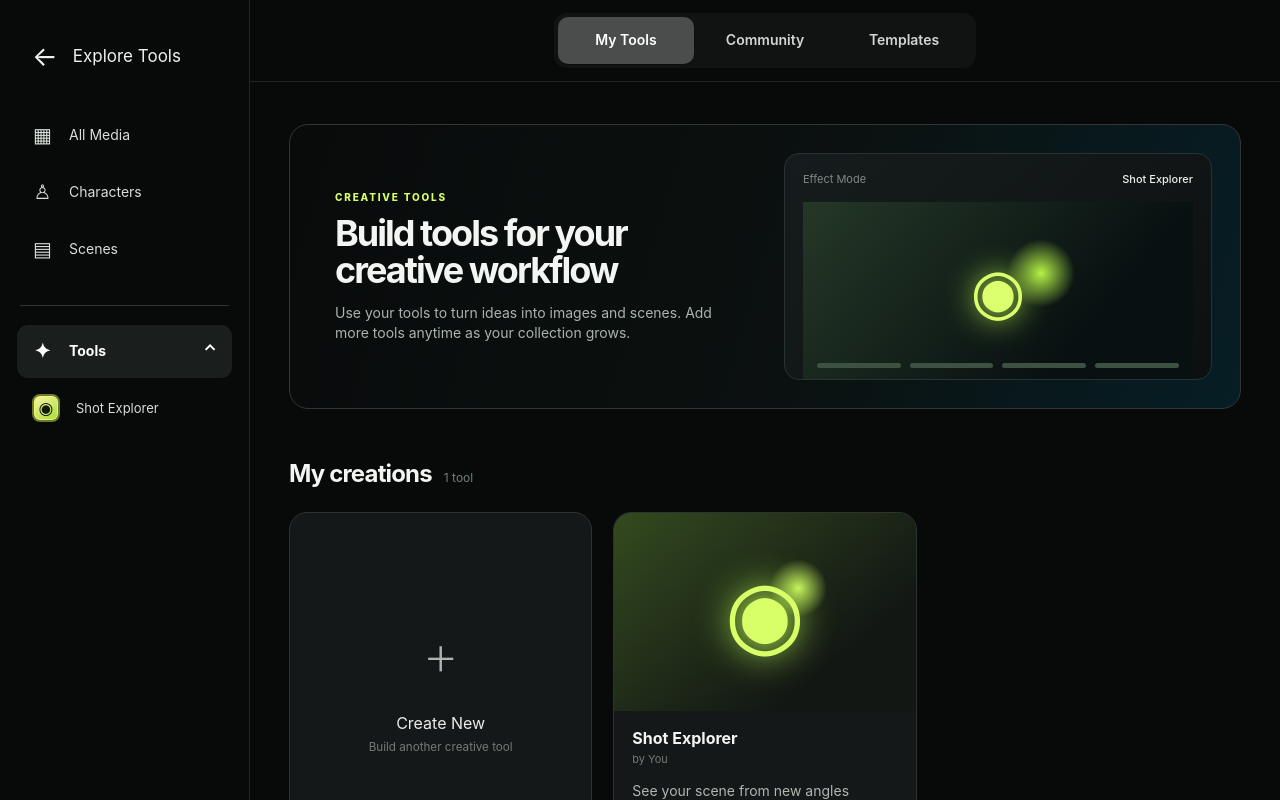
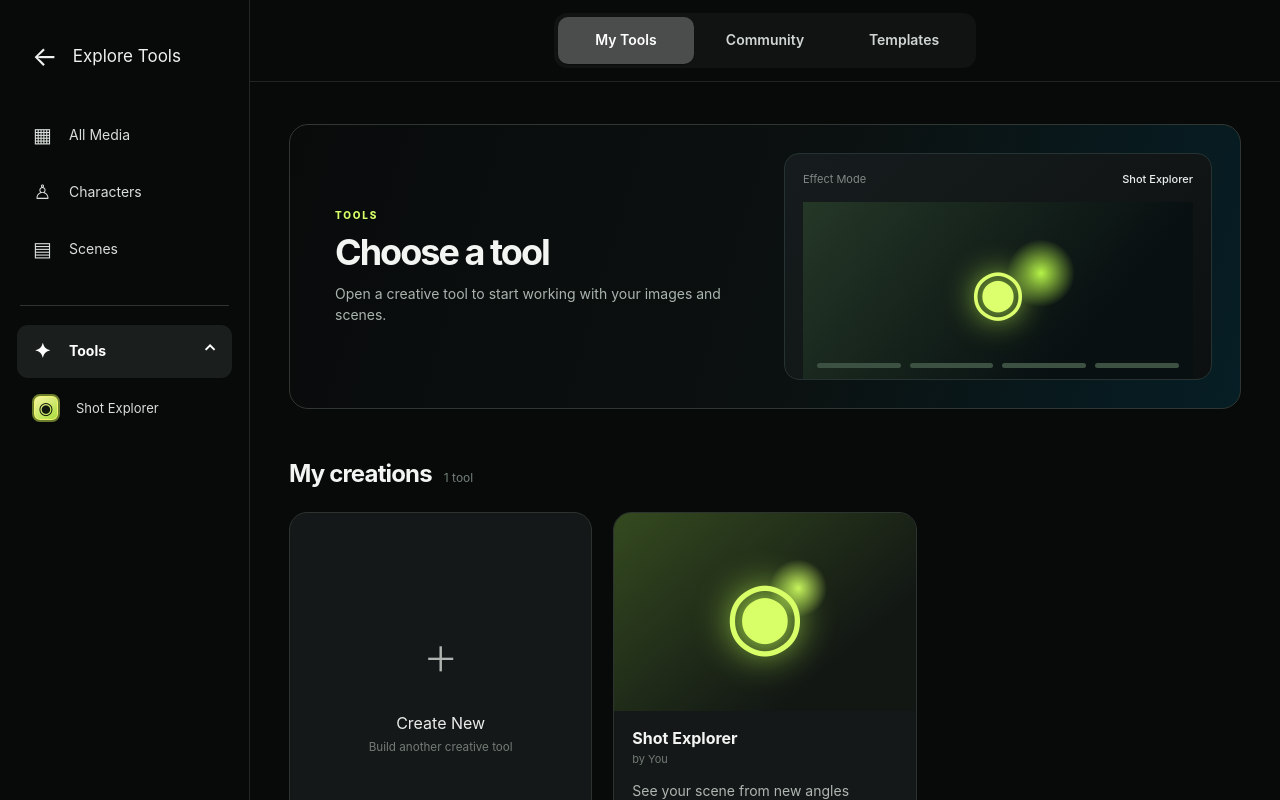
Before and after one commit to Suraj1812/shot-explorer-app, a React (Vite) app: page / in a window 1280 px wide. Shown: the top 800 px of the page. Built offline with nearby package versions, Linux system fonts and the light colour scheme.

Commit message:
Align launcher copy with Flow tools

```diff
--- a/src/App.jsx
+++ b/src/App.jsx
@@ -30,7 +30,7 @@ function Launcher() {
         {[['my-tools', 'My Tools'], ['community', 'Community'], ['templates', 'Templates']].map(([id, label]) => <button key={id} type="button" role="tab" aria-selected={activeTab === id} className={`tab ${activeTab === id ? "active" : ""}`} onClick={() => setActiveTab(id)}>{label}</button>)}
       </div></header>
       {activeTab === "my-tools" ? <section className="page-content">
-        <section className="feature-banner"><div className="feature-copy"><div className="feature-kicker">CREATIVE TOOLS</div><h1>Build tools for your creative workflow</h1><p>Use your tools to turn ideas into images and scenes. Add more tools anytime as your collection grows.</p></div><div className="feature-demo"><div className="demo-toolbar"><span>Effect Mode</span><strong>Shot Explorer</strong></div><div className="demo-stage"><div className="demo-image">◉</div><div className="demo-controls"><i /><i /><i /><i /></div></div></div></section>
+        <section className="feature-banner"><div className="feature-copy"><div className="feature-kicker">TOOLS</div><h1>Choose a tool</h1><p>Open a creative tool to start working with your images and scenes.</p></div><div className="feature-demo"><div className="demo-toolbar"><span>Effect Mode</span><strong>Shot Explorer</strong></div><div className="demo-stage"><div className="demo-image">◉</div><div className="demo-controls"><i /><i /><i /><i /></div></div></div></section>
         <section className="creation-section"><div className="section-heading"><h2>My creations</h2><span className="count">{visibleTools.length} tool</span></div><div className="creation-grid">
           <button className="create-card" type="button" onClick={() => setNotice("Create New is ready for your next tool.")}><span className="create-plus">+</span><span className="create-label">Create New</span><small>Build another creative tool</small></button>
           {visibleTools.map((tool) => <article className="tool-card" key={tool.id}><Link className="tool-card-link" to={`/tools/${tool.id}`}><div className="tool-thumbnail"><span>◉</span></div><div className="tool-info"><h3>{tool.name}</h3><div className="byline">by You</div><p>{tool.description}</p><span className="open-link">Open tool <b>→</b></span></div></Link><button className="card-menu" aria-label={`${tool.name} options`} type="button" onClick={() => setNotice(`${tool.name} is ready to open.`)}>⋮</button></article>)}
```
